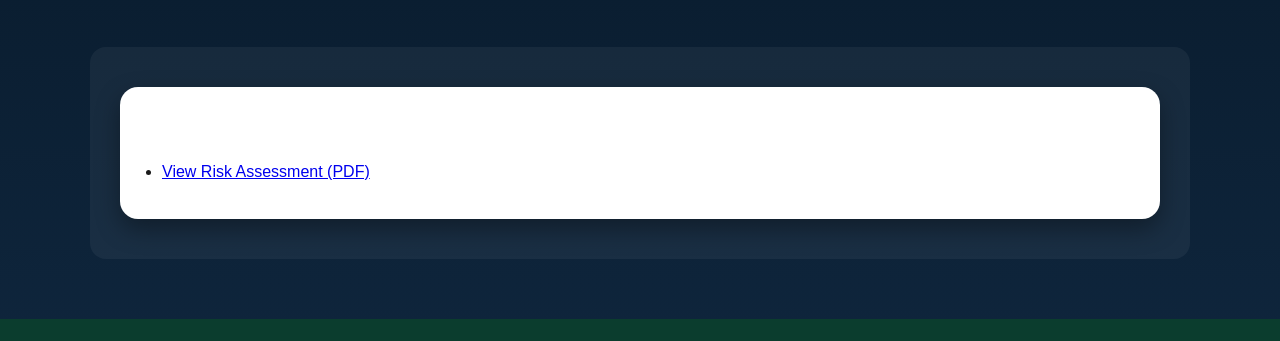
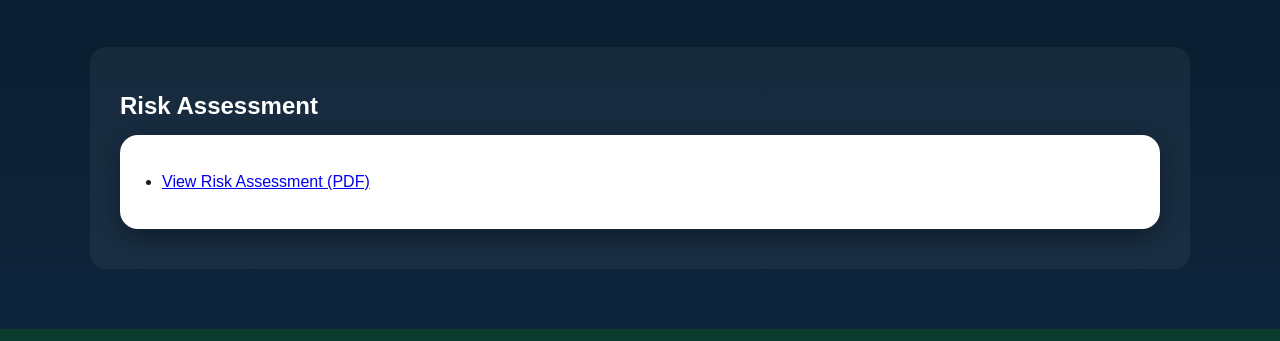
Before and after one commit to BazWebb/ElhamSportsClub, a plain HTML site: page documents.html in a window 1280 px wide. Shown: the part 187-528 px from the top of the page. Drawn offline with Linux system fonts and the light colour scheme.

Commit message:
Refactor Risk Assessment section in documents.html
Updated the Risk Assessment section to improve structure and styling.

```diff
--- a/documents.html
+++ b/documents.html
@@ -43,10 +43,14 @@
 
 <div class="grid">
 
-  <!-- CARD 1 -->
+  <!-- RISK ASSESSMENT -->
+  <div>
+
+    <h2 style="color: white; margin-bottom: 10px;">
+      Risk Assessment
+    </h2>
+
     <div class="card">
-
-     <h2 style="color: white;">Risk Assessment</h2>
       <ul>
         <li>
           <a href="template-risk-assessment.pdf"
@@ -56,9 +60,7 @@
           </a>
         </li>
       </ul>
-
-
-
+    </div>
 
   </div>
 
```
Lines whose indentation alone changed are shown as unchanged.
